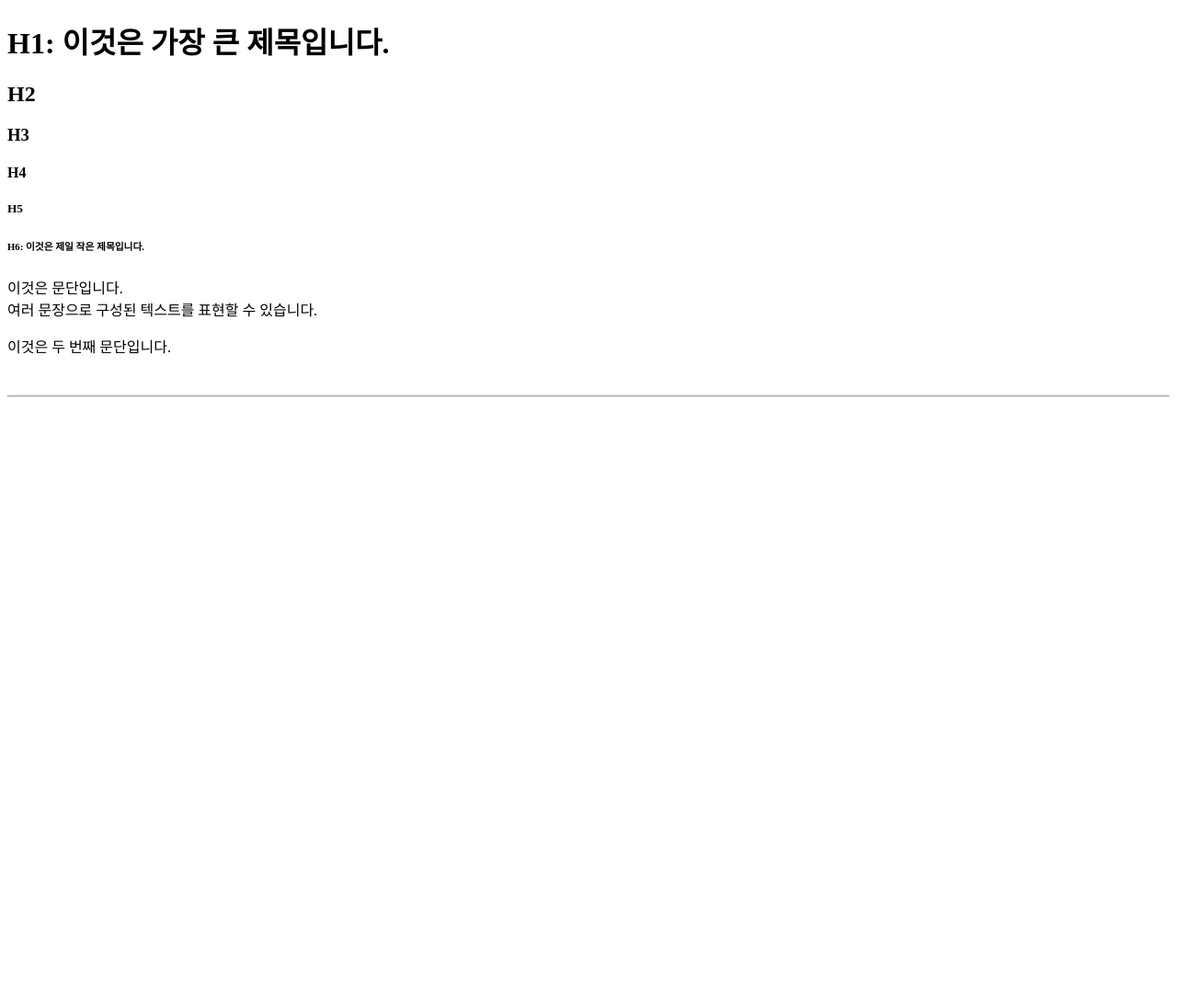
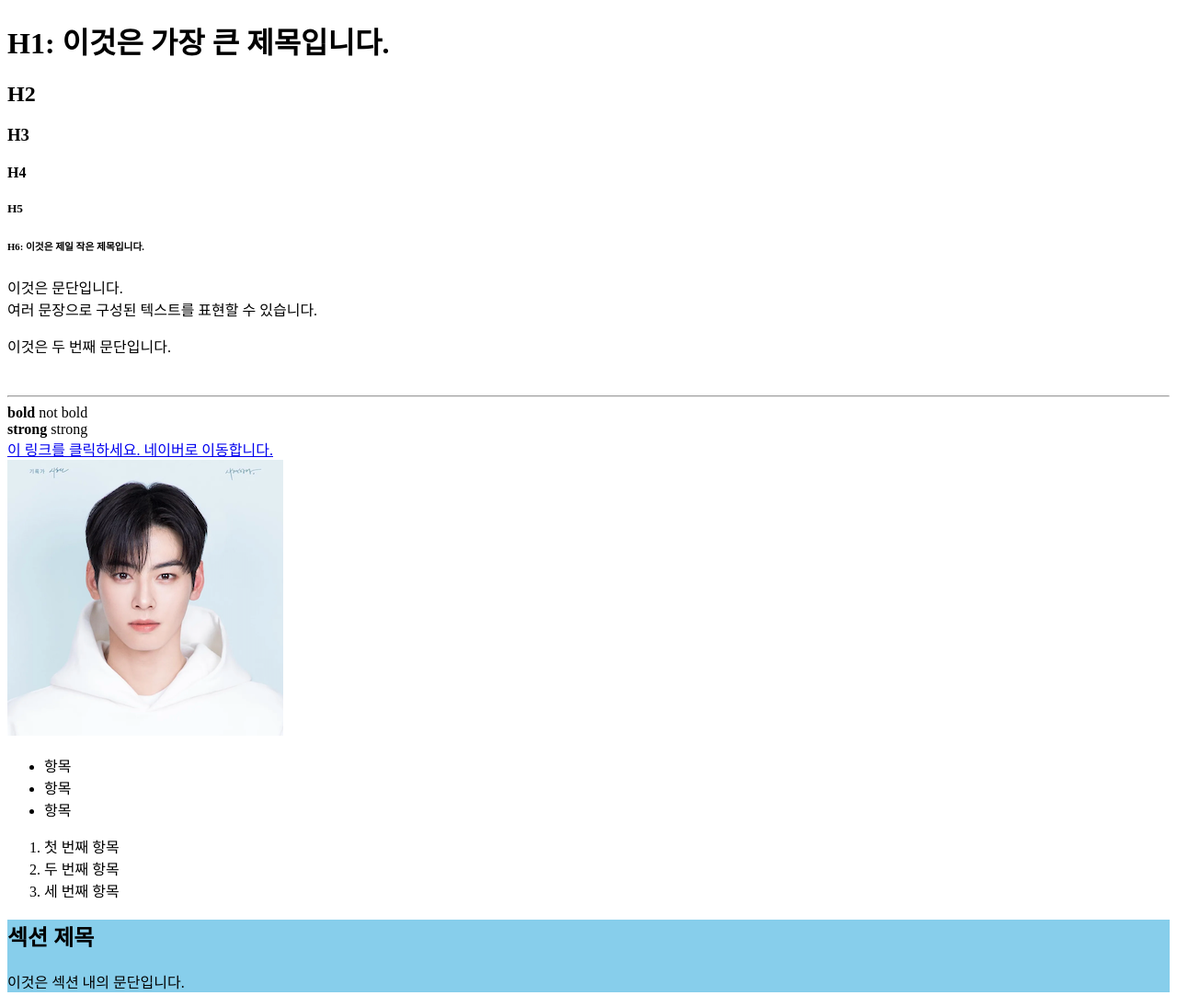
Before and after one commit to verdantjuly/html_css_share, a plain HTML site: page sample1.html in a window 1280 px wide. Shown: the whole page at 92% size. Before the commit the page ends 800 px from the top, so only its background shows below. Drawn offline with Linux system fonts and the light colour scheme.

Commit message:
[Feat] div

```diff
--- a/sample1.html
+++ b/sample1.html
@@ -26,5 +26,34 @@
 
     <!-- 가로선 -->
     <hr />
+
+    <!-- b bold 단순히 진하게 표시 -->
+    <b>bold</b> not bold
+    <br />
+    <!-- s strong 강조하면서 진하게 표시 / 시맨틱 -->
+    <strong>strong</strong> strong
+    <br />
+    <!-- a anchor 하이퍼링크  -->
+    <a href="https://www.naver.com"
+      >이 링크를 클릭하세요. 네이버로 이동합니다.</a
+    >
+    <br />
+    <img src="profile.png" alt="profile.png" />
+    <!-- ul 순서가 없는 항목 -->
+    <ul>
+      <li>항목</li>
+      <li>항목</li>
+      <li>항목</li>
+    </ul>
+    <!-- ol ordered list 순서가 있는 항목 -->
+    <ol>
+      <li>첫 번째 항목</li>
+      <li>두 번째 항목</li>
+      <li>세 번째 항목</li>
+    </ol>
+    <div style="background-color: skyblue">
+      <h2>섹션 제목</h2>
+      <p>이것은 섹션 내의 문단입니다.</p>
+    </div>
   </body>
 </html>
```
Also changed, not shown: profile.png (added).
